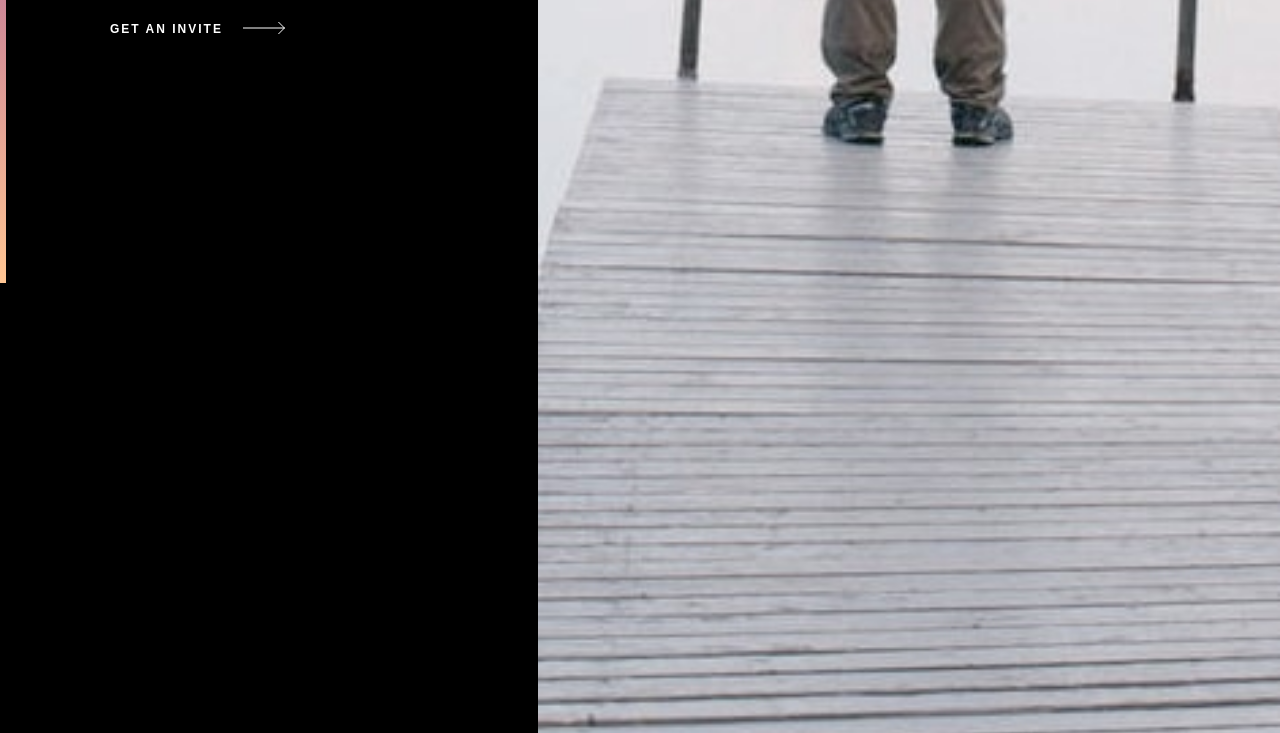
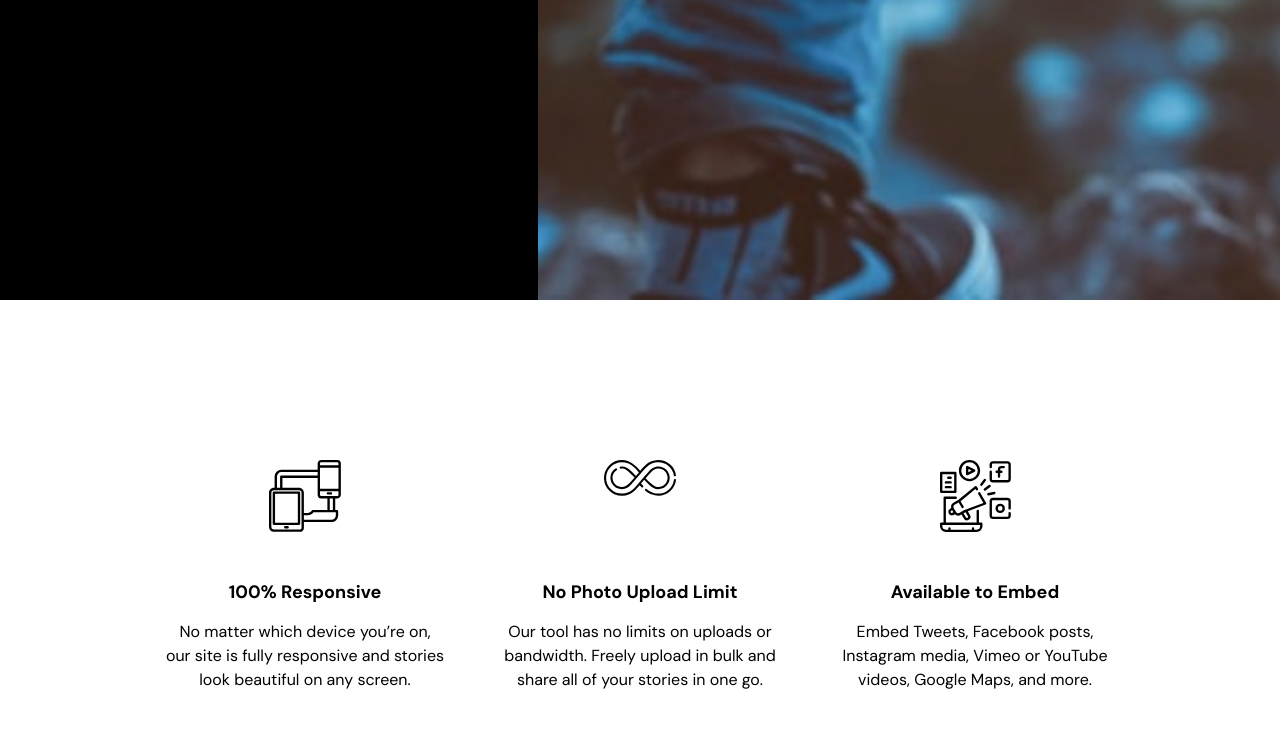
Before and after one commit to mbensa/photosnap, a React (Create React App) app: page / in a window 1280 px wide. Shown: the part 1158-1891 px from the top of the page. Built offline with nearby package versions, Linux system fonts and the light colour scheme.

Commit message:
added features page

```diff
--- a/src/App.js
+++ b/src/App.js
@@ -1,11 +1,12 @@
 import React from 'react';
 import './App.css';
 import Main from './pages/Main';
+import Features from './pages/Features';
 
 export default function App() {
   return (
-    <div className="mainContainer">
-      <Main />
-    </div>
+    <main className="mainContainer">
+      <Features />
+    </main>
   );
 }
--- a/src/components/button.css
+++ b/src/components/button.css
@@ -12,6 +12,11 @@ button {
 .darkBtn {
   background-color: var(--black);
   color: var(--white);
+}
+
+.darkBtn:hover {
+  background-color: var(--grey);
+  color: var(--black);
 }
 
 .whiteBtn {
--- a/src/components/footer.css
+++ b/src/components/footer.css
@@ -82,7 +82,7 @@
 @media (min-width: 768px) {
   .footerContainer {
     display: flex;
-    padding: 64px 30px;
+    padding: 64px 40px;
   }
 
   .firstFooterContainer {
--- /dev/null
+++ b/src/pages/Features.js
@@ -0,0 +1,61 @@
+import React from 'react';
+import Header from '../components/Header';
+import Footer from '../components/Footer';
+import FeatureBox from '../components/FeatureBox';
+import Section from '../components/Section';
+import Beta from '../components/Beta';
+import './features.css';
+
+export default function Features() {
+  return (
+    <>
+      <Header />
+      <section>
+        <Section
+          infoFirst
+          line
+          image="featuresHero"
+          alt="person holidng a camera in his/her hand"
+          title="FEATURES"
+          message="We make sure all of our features are designed to be loved by every aspiring and even professional photograpers who wanted to share their stories."
+          darkBg></Section>
+      </section>
+      <section className="featuresContainer">
+        <FeatureBox
+          feature="responsive"
+          alt="image of a mobile and tablet"
+          title="100% Responsive"
+          text="No matter which device you’re on, our site is fully responsive and stories look beautiful on any screen."></FeatureBox>
+        <FeatureBox
+          feature="noLimit"
+          alt="infinite loop"
+          title="No Photo Upload Limit"
+          text="Our tool has no limits on uploads or bandwidth. Freely upload in bulk and share all of your stories in one go."></FeatureBox>
+        <FeatureBox
+          feature="embed"
+          alt="image of a computer and social media icons"
+          title="Available to Embed"
+          text="Embed Tweets, Facebook posts, Instagram media, Vimeo or YouTube videos, Google Maps, and more. "></FeatureBox>
+        <FeatureBox
+          feature="domain"
+          alt="image of a search box"
+          title="Custom Domain"
+          text="With Photosnap subscriptions you can host your stories on your own domain. You can also remove our branding!"></FeatureBox>
+        <FeatureBox
+          feature="exposure"
+          alt="image of a hand dragging a file"
+          title="Boost Your Exposure"
+          text="Users that viewed your story or gallery can easily get notifed of new and featured stories with our built in mailing list."></FeatureBox>
+        <FeatureBox
+          feature="dragDrop"
+          alt="computer image"
+          title="Drag & Drop Image"
+          text="Easily drag and drop your image and get beautiful shots everytime. No over the top tooling to add friction to creating stories."></FeatureBox>
+      </section>
+      <section>
+        <Beta />
+      </section>
+      <Footer />
+    </>
+  );
+}
--- a/src/pages/Main.js
+++ b/src/pages/Main.js
@@ -5,7 +5,6 @@ import Card from '../components/Card';
 import Header from '../components/Header';
 import Footer from '../components/Footer';
 import Section from '../components/Section';
-import CompareBox from '../components/CompareBox';
 
 export default function Main() {
   return (
@@ -65,7 +64,7 @@ export default function Main() {
           cardHeading="Architecturals"
           cardAuthor="by Samantha Brooke"></Card>
       </section>
-      <section className="featuresContainer">
+      <section className="featuresContainerMain">
         <FeatureBox
           feature="responsive"
           alt="image of a mobile and tablet"
@@ -83,7 +82,6 @@ export default function Main() {
           text="Embed Tweets, Facebook posts, Instagram media, Vimeo or YouTube videos, Google Maps, and more. "></FeatureBox>
       </section>
       <Footer />
-      <CompareBox />
     </>
   );
 }
--- /dev/null
+++ b/src/pages/features.css
@@ -0,0 +1,26 @@
+/********************************
+*********Features Page***********
+********************************/
+
+.featuresContainer {
+  display: grid;
+  grid-template-columns: 1fr;
+  padding: 65px 30px;
+  gap: 55px;
+}
+
+@media (min-width: 768px) {
+  .featuresContainer {
+    grid-template-columns: 1fr 1fr;
+    grid-template-rows: 1fr 1fr 1fr;
+    padding: 110px 40px;
+  }
+}
+
+@media (min-width: 1280px) {
+  .featuresContainer {
+    grid-template-columns: 1fr 1fr 1fr;
+    grid-template-rows: 1fr 1fr;
+    padding: 160px 165px;
+  }
+}
--- a/src/pages/main.css
+++ b/src/pages/main.css
@@ -53,7 +53,7 @@
   }
 }
 
-.featuresContainer {
+.featuresContainerMain {
   display: flex;
   flex-direction: column;
   padding: 80px 30px;
@@ -61,13 +61,13 @@
 }
 
 @media (min-width: 768px) {
-  .featuresContainer {
+  .featuresContainerMain {
   padding: 80px 150px;
   }
 }
 
 @media (min-width: 1280px) {
-  .featuresContainer {
+  .featuresContainerMain {
   flex-direction: row;
   }
 }
```
